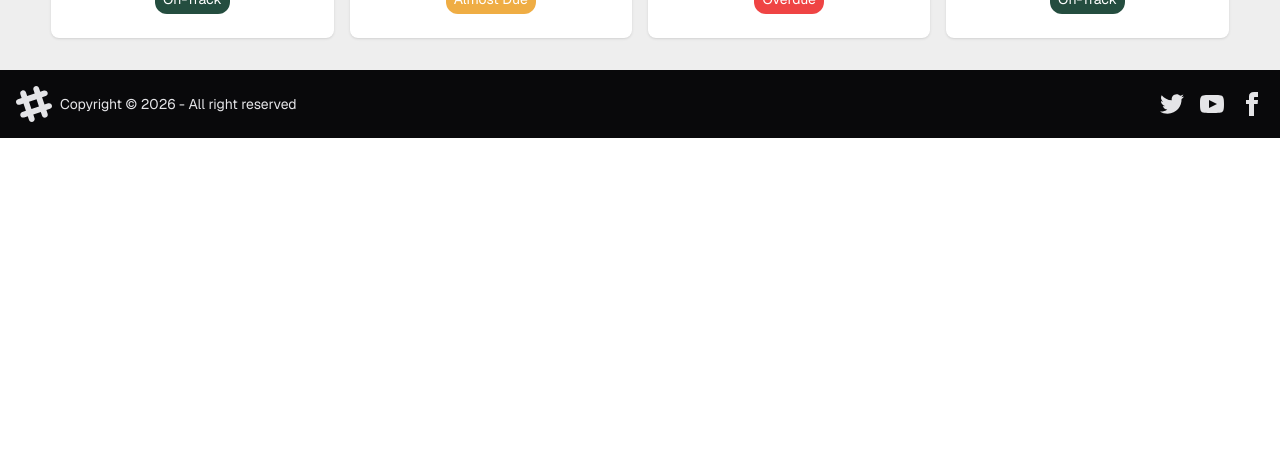
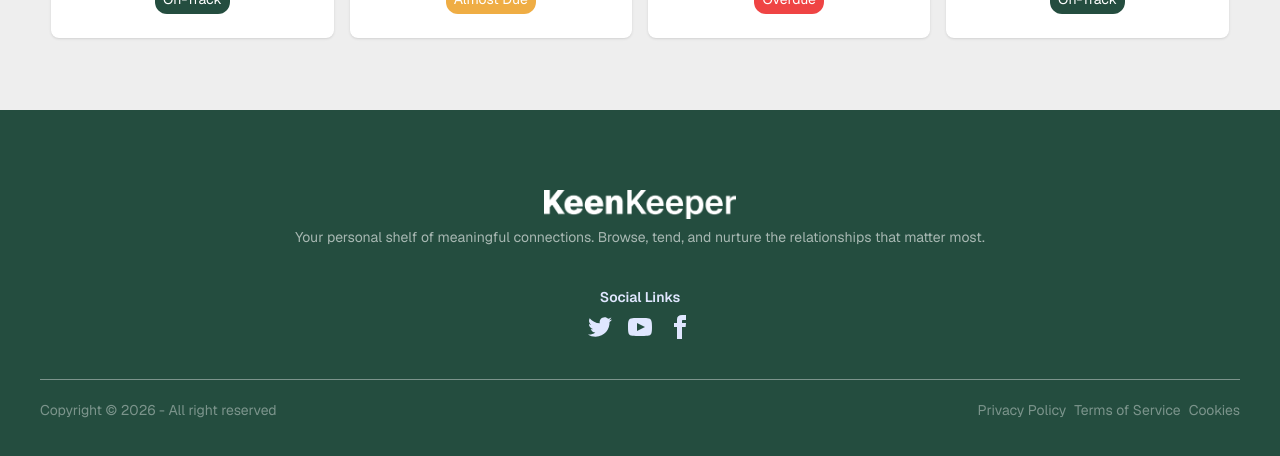
Before and after one commit to khanm206/keenKeeper, a React (Vite) app: page / in a window 1280 px wide. Shown: the part 1693-2149 px from the top of the page. Before the commit the page ends 1831 px from the top, so only its background shows below. Built offline with nearby package versions, Linux system fonts and the light colour scheme.

Commit message:
footer created || 16 April 2026 03:16 AM

```diff
--- a/src/components/footer/Footer.jsx
+++ b/src/components/footer/Footer.jsx
@@ -1,23 +1,19 @@
 import React from "react";
+import footerLogo from "../../assets/logo-xl.png";
 
 const Footer = () => {
   return (
-    <footer className="footer sm:footer-horizontal bg-neutral text-neutral-content items-center p-4">
-      <aside className="grid-flow-col items-center">
-        <svg
-          width="36"
-          height="36"
-          viewBox="0 0 24 24"
-          xmlns="http://www.w3.org/2000/svg"
-          fillRule="evenodd"
-          clipRule="evenodd"
-          className="fill-current"
-        >
-          <path d="M22.672 15.226l-2.432.811.841 2.515c.33 1.019-.209 2.127-1.23 2.456-1.15.325-2.148-.321-2.463-1.226l-.84-2.518-5.013 1.677.84 2.517c.391 1.203-.434 2.542-1.831 2.542-.88 0-1.601-.564-1.86-1.314l-.842-2.516-2.431.809c-1.135.328-2.145-.317-2.463-1.229-.329-1.018.211-2.127 1.231-2.456l2.432-.809-1.621-4.823-2.432.808c-1.355.384-2.558-.59-2.558-1.839 0-.817.509-1.582 1.327-1.846l2.433-.809-.842-2.515c-.33-1.02.211-2.129 1.232-2.458 1.02-.329 2.13.209 2.461 1.229l.842 2.515 5.011-1.677-.839-2.517c-.403-1.238.484-2.553 1.843-2.553.819 0 1.585.509 1.85 1.326l.841 2.517 2.431-.81c1.02-.33 2.131.211 2.461 1.229.332 1.018-.21 2.126-1.23 2.456l-2.433.809 1.622 4.823 2.433-.809c1.242-.401 2.557.484 2.557 1.838 0 .819-.51 1.583-1.328 1.847m-8.992-6.428l-5.01 1.675 1.619 4.828 5.011-1.674-1.62-4.829z"></path>
-        </svg>
-        <p>Copyright © {new Date().getFullYear()} - All right reserved</p>
+    <footer className="footer footer-horizontal footer-center bgp text-primary-content p-10 mt-10 pt-20">
+      <aside>
+        <img className="w-48" src={footerLogo} alt="logo" />
+        <p className="text-white/60">
+          Your personal shelf of meaningful connections. Browse, tend, and
+          nurture the relationships that matter most.
+        </p>
       </aside>
-      <nav className="grid-flow-col gap-4 md:place-self-center md:justify-self-end">
+      <nav>
+        <p className="font-semibold">Social Links</p>
+        <div className="grid grid-flow-col gap-4">
           <a>
             <svg
               xmlns="http://www.w3.org/2000/svg"
@@ -51,7 +47,17 @@ const Footer = () => {
               <path d="M9 8h-3v4h3v12h5v-12h3.642l.358-4h-4v-1.667c0-.955.192-1.333 1.115-1.333h2.885v-5h-3.808c-3.596 0-5.192 1.583-5.192 4.615v3.385z"></path>
             </svg>
           </a>
+        </div>
       </nav>
+
+      <aside className="w-full flex items-center justify-between text-white/40 border-t border-white/40 pt-5">
+        <p>Copyright © {new Date().getFullYear()} - All right reserved</p>
+        <div className="flex gap-2">
+          <p>Privacy Policy </p>
+          <p>Terms of Service </p>
+          <p>Cookies</p>
+        </div>
+      </aside>
     </footer>
   );
 };
```
Lines whose indentation alone changed are shown as unchanged.
